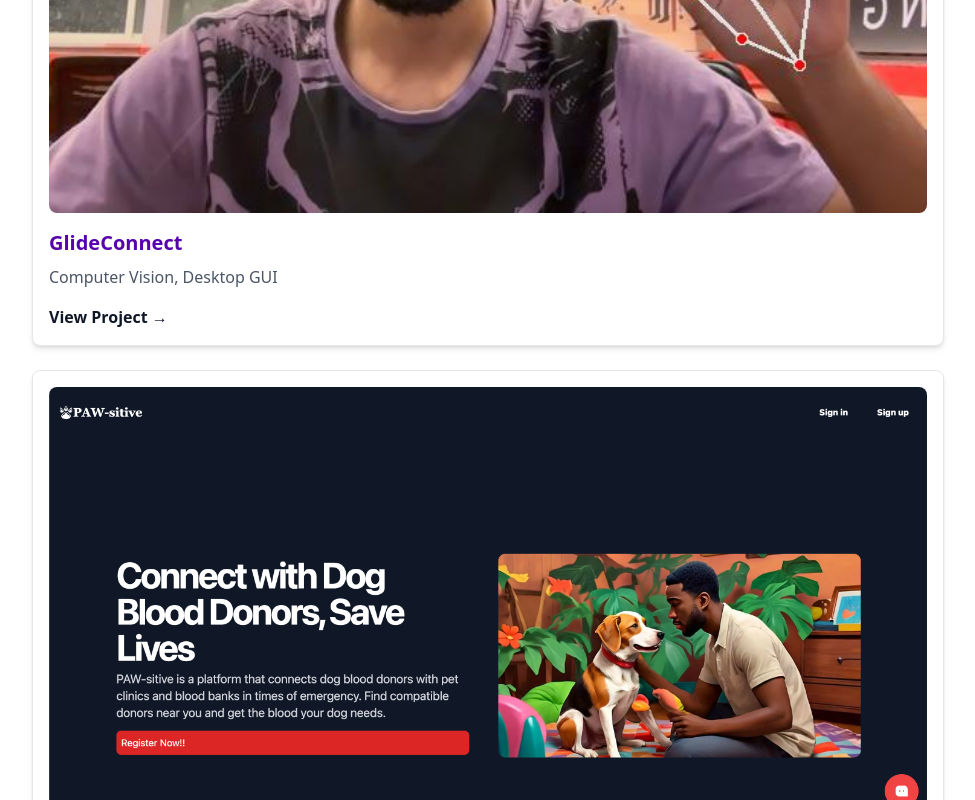
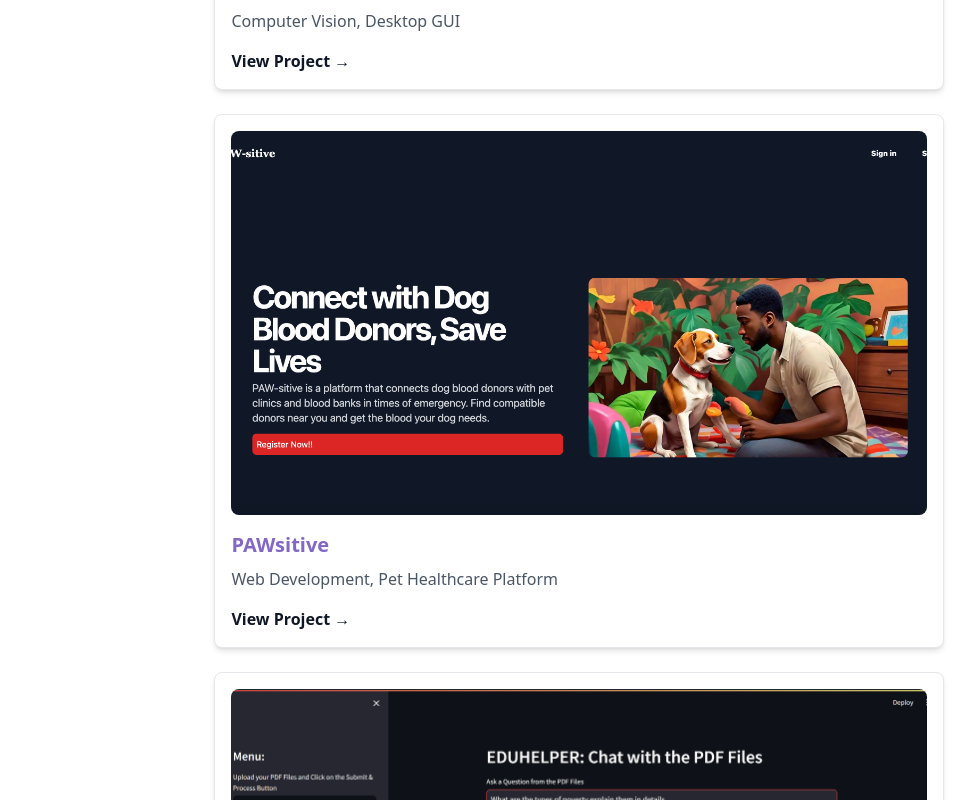
Before and after one commit to halcyon-past/Minimal-Portfolio, a React (Vite) app: page / in a window 1280 px wide. Shown: the part 1120-1920 px from the top of the page, without its empty margins (304-1279 px from the left). Built offline with nearby package versions, Linux system fonts and the light colour scheme.

Commit message:
Uodated size and data

```diff
--- a/src/components/Projects.jsx
+++ b/src/components/Projects.jsx
@@ -2,14 +2,18 @@ export default function Projects({ projects }) {
   return (
     <section id="projects" className="relative py-8 px-4 md:px-8 bg-white md:-mt-32 z-10">
       <div className="container mx-auto">
-        <div className="flex flex-col items-end gap-6 md:w-3/4 ml-auto">
+        <div className="flex flex-col items-end gap-6 md:w-3/5 ml-auto">
           {projects.map((project, index) => (
             <div
               key={index}
-              className="w-full bg-white p-4 rounded-lg border border-gray-200 shadow-md hover:shadow-lg transition hover:border-gray-300"
+              className="w-full bg-white p-4 rounded-lg border border-gray-200 shadow-md hover:shadow-lg transition-all duration-300 ease-in-out hover:-translate-y-1 hover:border-gray-300"
             >
-              <div className="aspect-w-16 aspect-h-9 mb-4">
-                <img src={project.image} alt={project.alt} className="w-full rounded-lg" />
+              <div className="relative h-80 md:h-96 mb-4">
+                <img
+                  src={project.image}
+                  alt={project.alt}
+                  className="absolute inset-0 w-full h-full rounded-lg object-cover"
+                />
               </div>
               <h3 className={`text-xl font-semibold mb-2 ${project.color}`}>{project.title}</h3>
               <p className="text-gray-600 mb-4 font-medium">{project.description}</p>
--- a/src/data/data.js
+++ b/src/data/data.js
@@ -8,7 +8,7 @@ export const projects = [
     color: 'text-[var(--chrysler-blue)]',
   },
   {
-    title: 'Pawsitive',
+    title: 'PAWsitive',
     description: 'Web Development, Pet Healthcare Platform',
     image: '/assets/Pawsitive.png',
     alt: 'Pawsitive pet adoption app interface',
```
